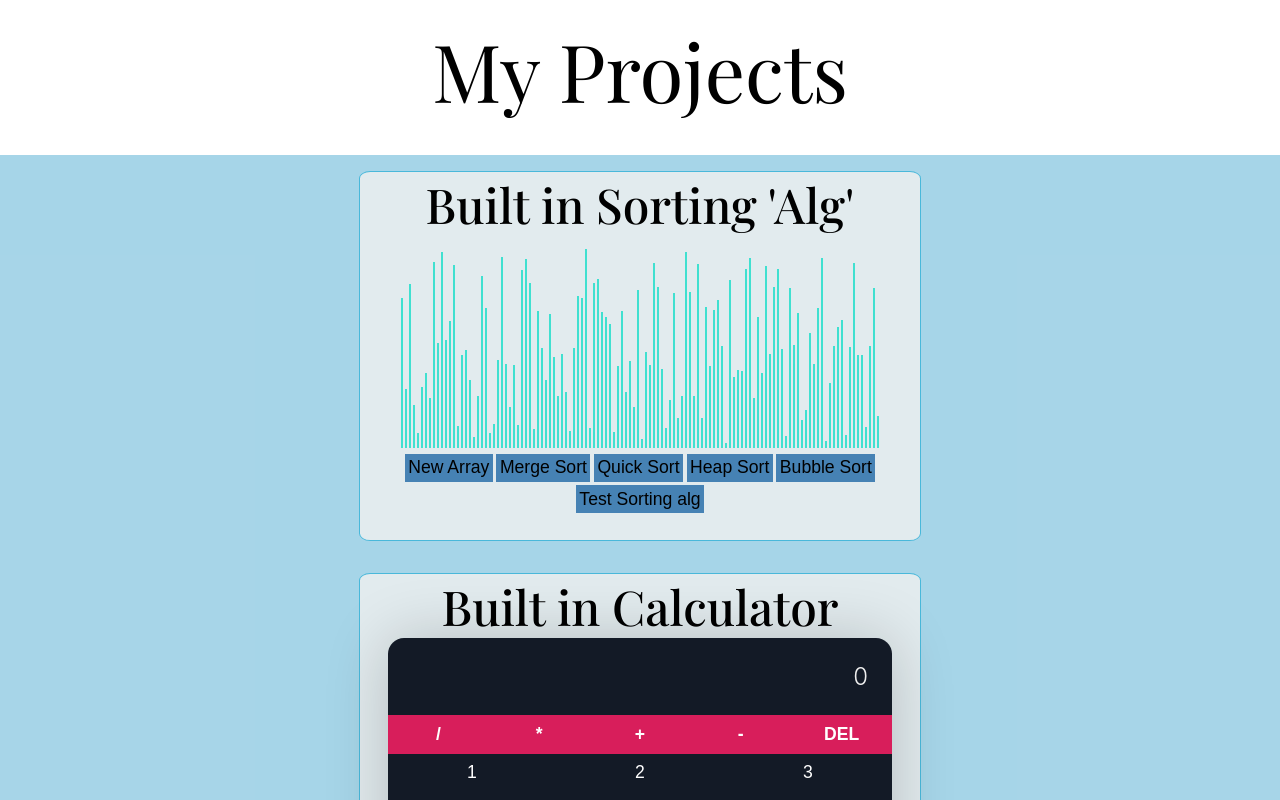
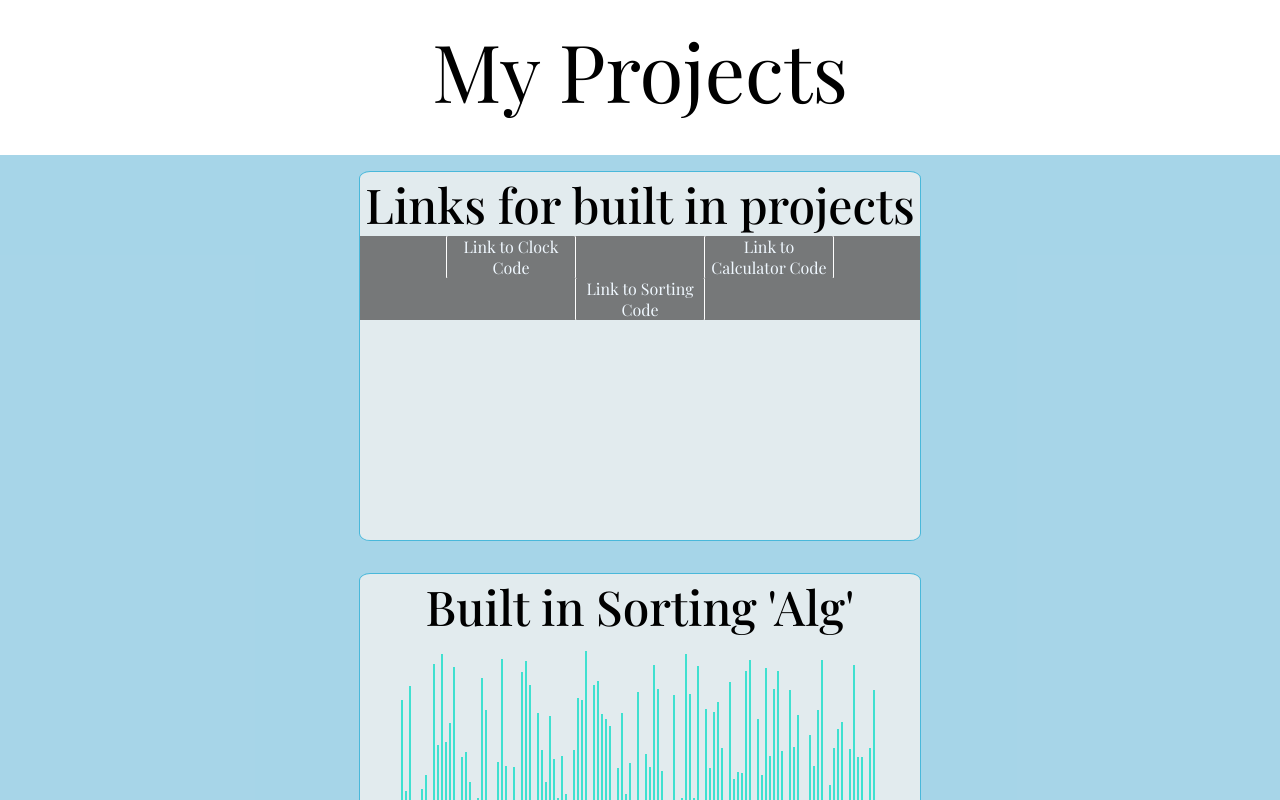
Before and after one commit to IanGitHub2/MyWebsite, a React (Create React App) app in the folder mywebsite/: page /projects in a window 1280 px wide. Shown: the top 800 px of the page. Built offline with nearby package versions, Linux system fonts and the light colour scheme.

Commit message:
added links for built in code

```diff
--- a/mywebsite/src/componets/projectSection/myProjects.js
+++ b/mywebsite/src/componets/projectSection/myProjects.js
@@ -15,6 +15,15 @@ export default class myProjects extends React.Component {
                 <div id='projecthousing'>
                     <div id='projectsheader'>My Projects</div>
                     <div id='projectsContainer'>
+
+                        <div id='eachproject'>
+                            <div className='projecttitle'>Links for built in projects</div>
+                            <div className='linknavbar'>
+                                <a href='https://github.com/IanGitHub2/MyWebsite/tree/main/mywebsite/src/componets/builtInProjects/clock' target="_blank" rel='noopener noreferrer'><div className='linktext'>Link to Clock Code</div></a>
+                                <a href='https://github.com/IanGitHub2/MyWebsite/tree/main/mywebsite/src/componets/builtInProjects/calculator' target="_blank" rel='noopener noreferrer'><div className='linktext'>Link to Calculator Code</div></a>
+                                <a href='https://github.com/IanGitHub2/MyWebsite/tree/main/mywebsite/src/componets/builtInProjects/bubbleSort' target="_blank" rel='noopener noreferrer'><div className='linktext'>Link to Sorting Code</div></a>
+                            </div>
+                        </div>
 
                         <div id='eachproject'>
                             <div className='projecttitle'>Built in Sorting 'Alg'</div>
```
